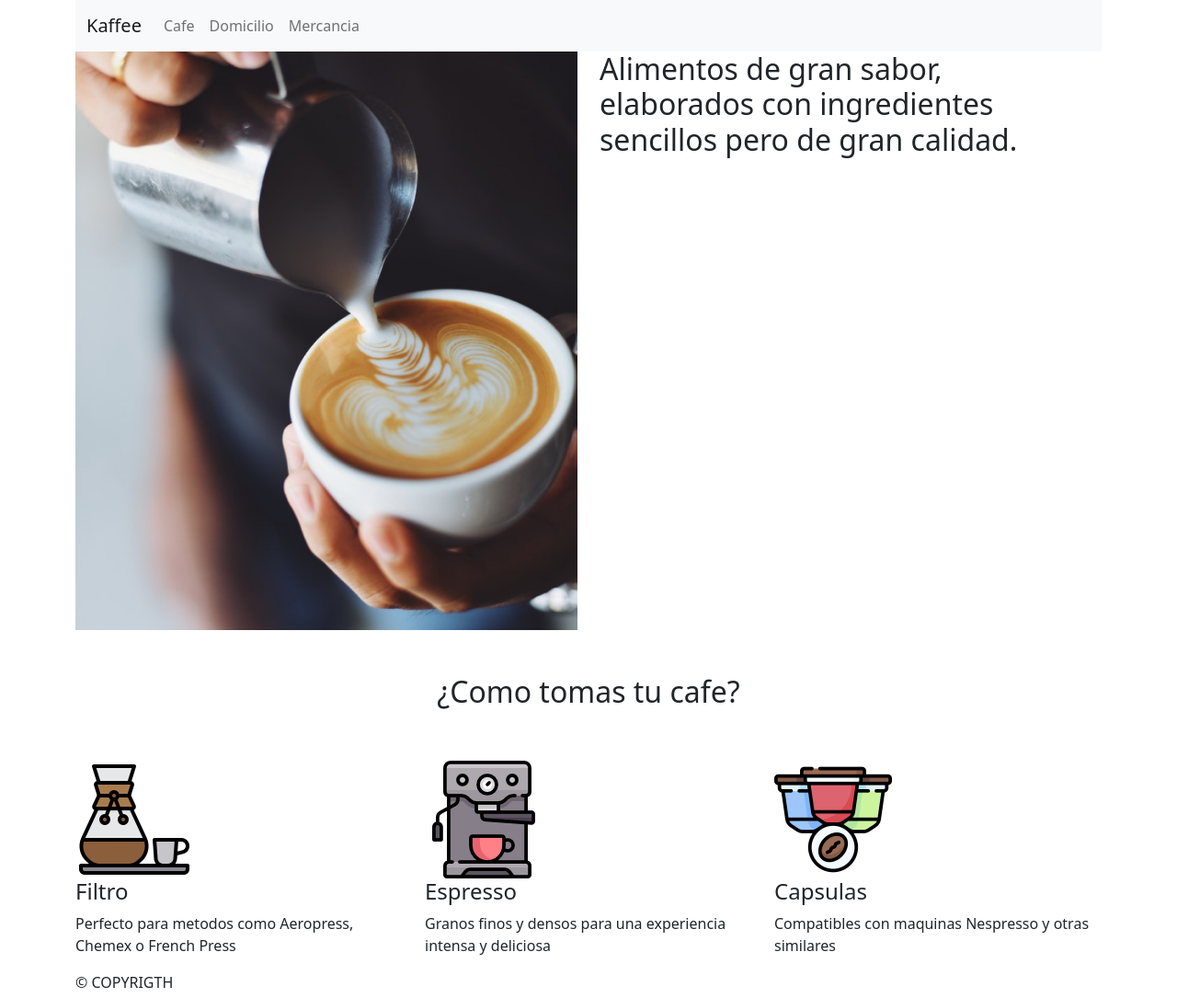
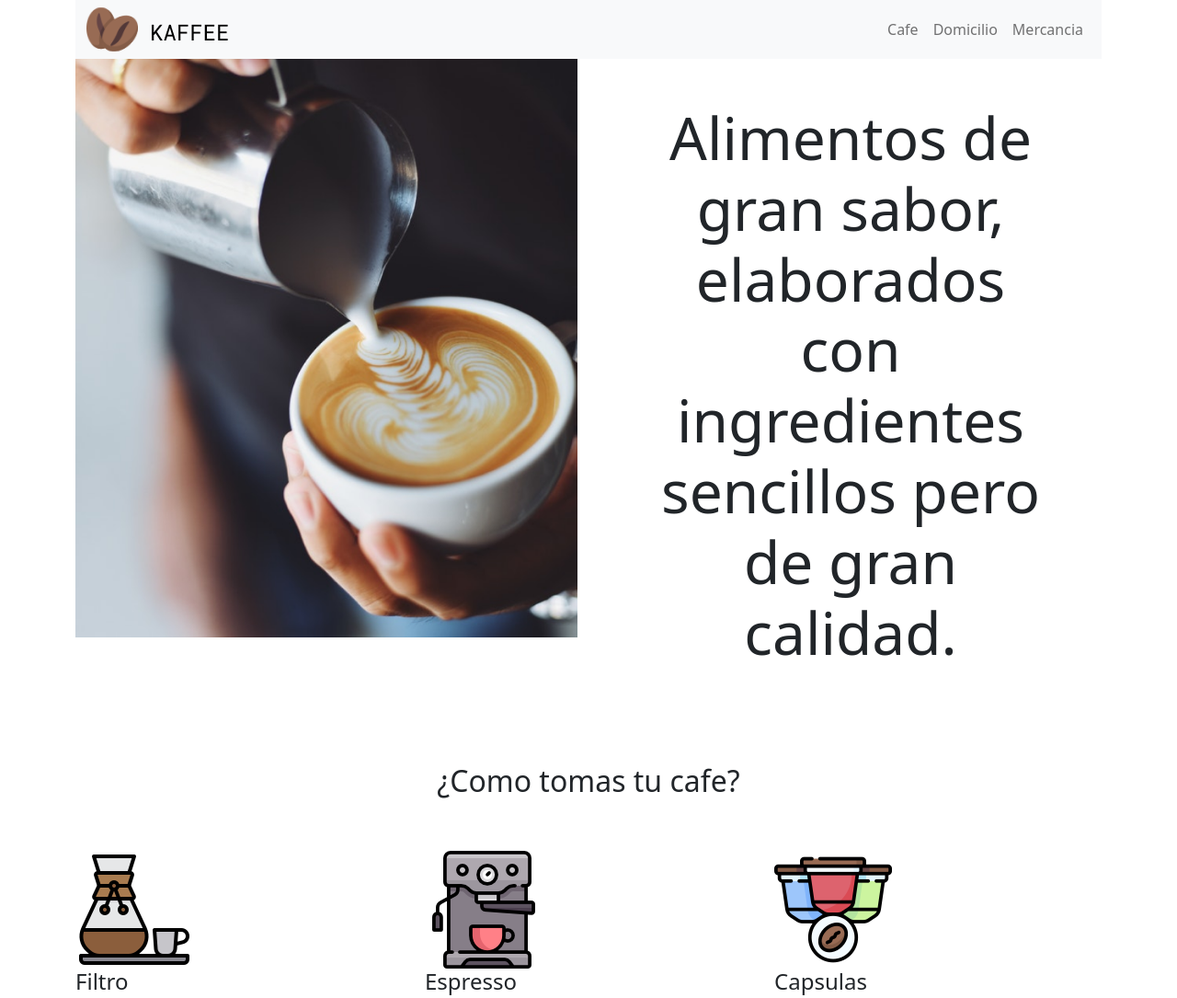
Before and after one commit to FranciscoPalencia/Maquetacion, a plain HTML site: page index.html in a window 1280 px wide. Shown: the top 1085 px of the page at 92% size. Drawn offline with nearby package versions, Linux system fonts and the light colour scheme.

Commit message:
Primer commit

```diff
--- a/index.html
+++ b/index.html
@@ -14,9 +14,9 @@
     <div class="container">
         <nav class="navbar navbar-expand-lg bg-light">
             <div class="container-fluid">
-            <a class="navbar-brand" href="#">Kaffee</a>
-            <div class="collapse navbar-collapse" id="navbarSupportedContent">
-                <ul class="navbar-nav me-auto mb-2 mb-lg-0">
+                <img src="img/Logo.png" alt="logo_empresa">
+            <div class="collapse navbar-collapse justify-content-end">
+                <ul class="navbar-nav mb-2 mb-lg-0">
                 <li class="nav-item">
                     <a class="nav-link" href="#">Cafe</a>
                 </li>
@@ -34,8 +34,8 @@
             <div class="col">
                 <img src="img/hero-image.png" class="img-fluid">
             </div>
-            <div class="col">
-                <h2>Alimentos de gran sabor, elaborados con ingredientes sencillos pero de gran calidad.</h2>
+            <div class="col text-center ">
+                <h2 class="display-3 p-5">Alimentos de gran sabor, elaborados con ingredientes sencillos pero de gran calidad.</h2>
             </div>
         </div>
         <div class="row">
@@ -60,9 +60,11 @@
                 <p>Compatibles con maquinas Nespresso y otras similares</p>
             </div>
         </div>
-        <div class="footer">
+        <!--
+            <div class="footer">
             &copy; COPYRIGTH
-        </div>
+            </div>
+        -->
       </div>
 </body>
 
```
